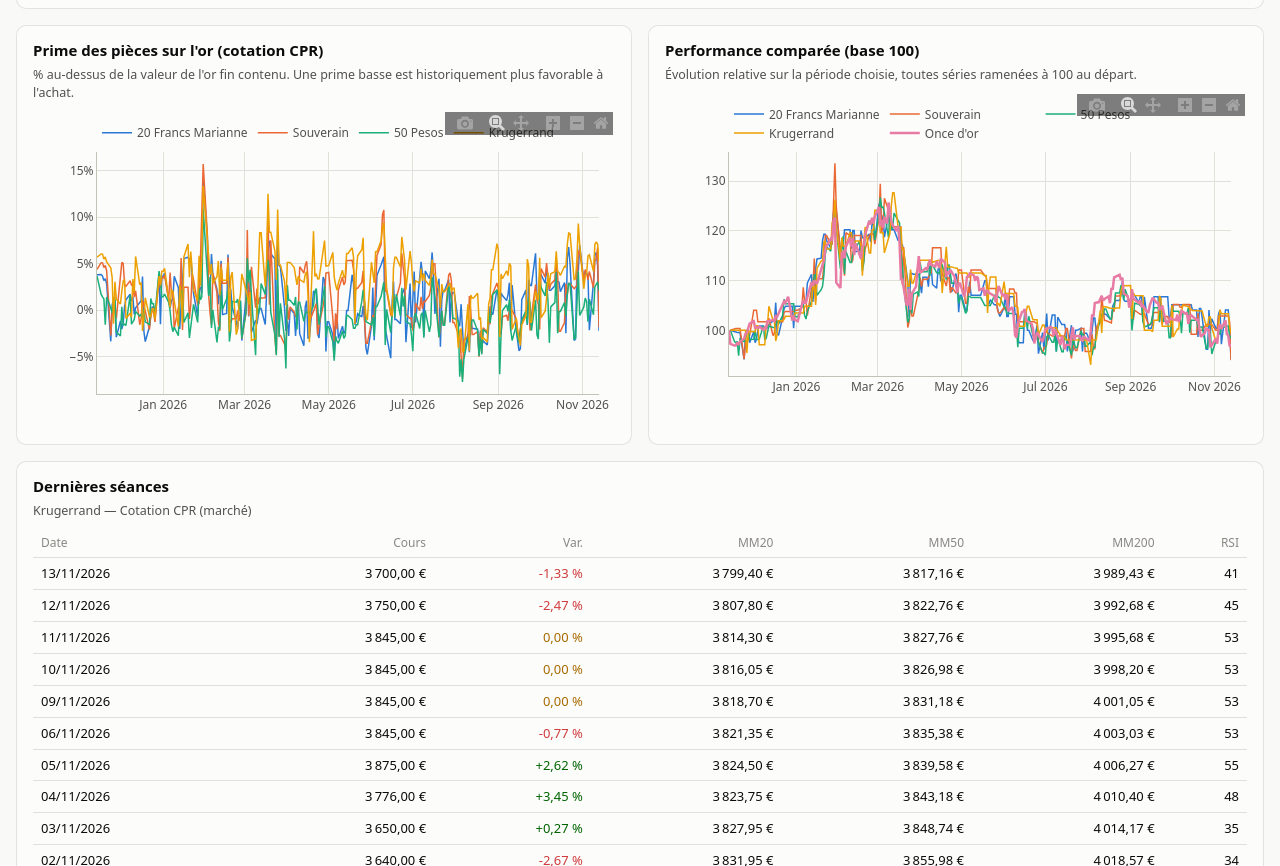
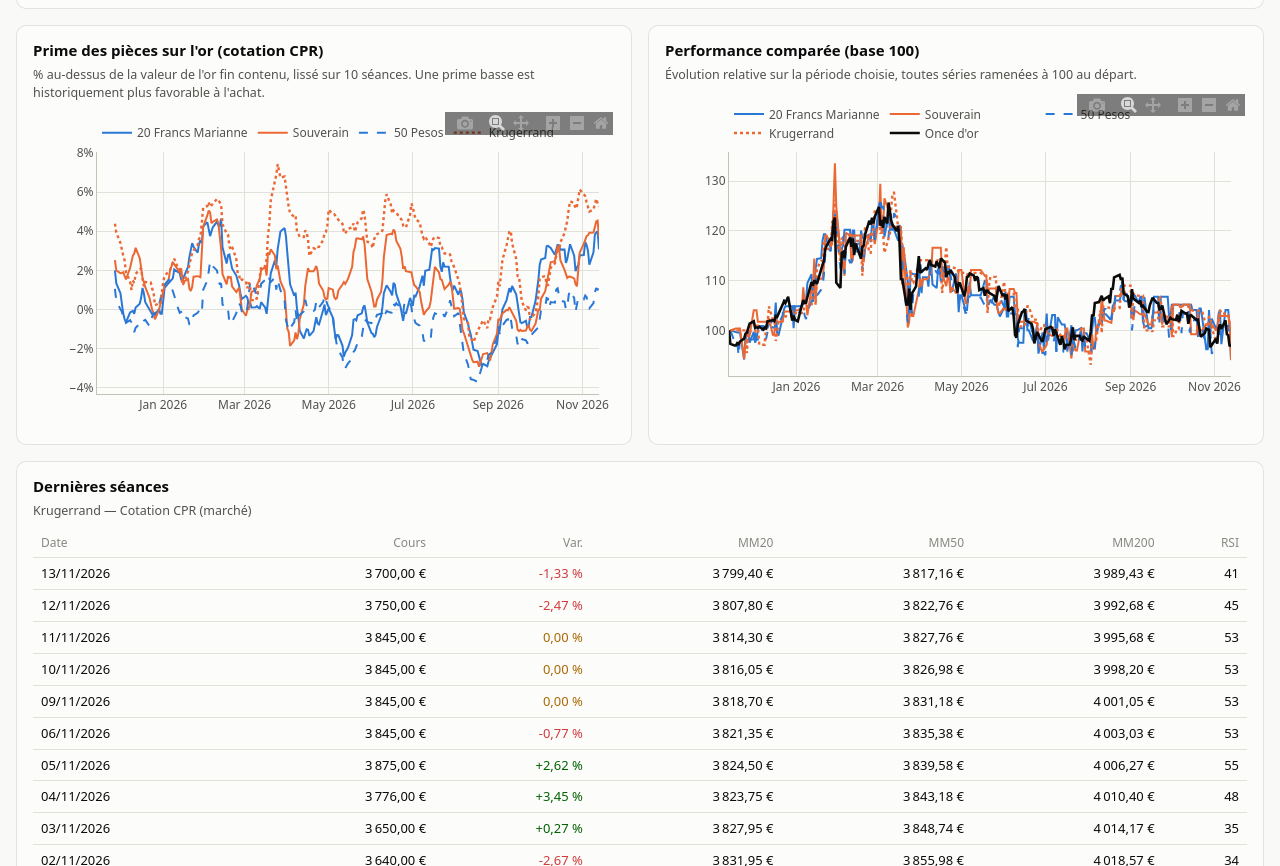
Before and after one commit to Zecat26/suivi-or, a plain HTML site: page tableau_de_bord.html in a window 1280 px wide. Shown: the part 1326-2192 px from the top of the page. Drawn offline with nearby package versions, Linux system fonts and the light colour scheme.

Commit message:
Graphiques Prime et Base 100 : bleu/orange + styles de trait (daltonisme), prime lissée sur 10 séances

```diff
--- a/tableau_de_bord.html
+++ b/tableau_de_bord.html
@@ -120,7 +120,7 @@ th { color: var(--muted); font-weight: 500; font-size: 12px; }
     <div class="grid2">
       <div class="card">
         <h2>Prime des pièces sur l'or (cotation CPR)</h2>
-        <p class="sub">% au-dessus de la valeur de l'or fin contenu. Une prime basse est historiquement plus favorable à l'achat.</p>
+        <p class="sub">% au-dessus de la valeur de l'or fin contenu, lissé sur 10 séances. Une prime basse est historiquement plus favorable à l'achat.</p>
         <div id="chPrime" class="chart" style="height:320px"></div>
       </div>
       <div class="card">
@@ -351,13 +351,24 @@ th { color: var(--muted); font-weight: 500; font-size: 12px; }
   }
 
   function renduAnnexes() {
-    const cols = ["--s1", "--s2", "--s3", "--s4", "--s5"].map(css);
-    // Primes
+    // Styles lisibles par les daltoniens (rouge-vert) : 2 couleurs (bleu / orange) × styles de trait, + noir/blanc pour l'or
+    const STYLES = [
+      { c: css("--s1"), dash: "solid", w: 2 },     // 20 Francs Marianne : bleu plein
+      { c: css("--s2"), dash: "solid", w: 2 },     // Souverain : orange plein
+      { c: css("--s1"), dash: "dash", w: 2 },      // 50 Pesos : bleu tirets
+      { c: css("--s2"), dash: "dot", w: 2.4 },     // Krugerrand : orange pointillés
+      { c: css("--ink"), dash: "solid", w: 2.6 },  // Once d'or : noir/blanc épais
+    ];
+    const style = (k) => ({ line: { color: STYLES[k].c, width: STYLES[k].w, dash: STYLES[k].dash } });
+
+    // Primes (lissées sur 10 séances)
+    const LISSAGE = 10;
     const tp = D.pieces.map((p, k) => {
       const pts = p.cpr.filter(r => !estWeekend(r[0]));
       const x = [], y = [];
       pts.forEach(r => { const s = spotAu(r[0]); if (s) { x.push(r[0]); y.push(r[1] / (s / GPO * p.or_fin_g) - 1); } });
-      return ligne(x, y, p.nom, cols[k], 1.5, { hovertemplate: "%{y:.1%}<extra>" + p.nom + "</extra>" });
+      const yl = sma(y, LISSAGE);
+      return ligne(x, yl, p.nom, null, 0, Object.assign(style(k), { hovertemplate: "%{y:.1%}<extra>" + p.nom + "</extra>" }));
     });
     Plotly.react("chPrime", tp, layoutBase({ yaxis: Object.assign(layoutBase().yaxis, { tickformat: ".0%" }) }), CFG);
 
@@ -369,7 +380,7 @@ th { color: var(--muted); font-weight: 500; font-size: 12px; }
     const tb = toutes.map((s, k) => {
       const pts = s.pts.filter(p => p.d >= deb); if (!pts.length) return null;
       const b = pts[0].v;
-      return ligne(pts.map(p => p.d), pts.map(p => p.v / b * 100), s.nom, cols[k], k === 4 ? 2.5 : 1.5, { hovertemplate: "%{y:.1f}<extra>" + s.nom + "</extra>" });
+      return ligne(pts.map(p => p.d), pts.map(p => p.v / b * 100), s.nom, null, 0, Object.assign(style(k), { hovertemplate: "%{y:.1f}<extra>" + s.nom + "</extra>" }));
     }).filter(Boolean);
     Plotly.react("chBase", tb, layoutBase({ yaxis: Object.assign(layoutBase().yaxis, { tickformat: ".0f" }) }), CFG);
   }
```
